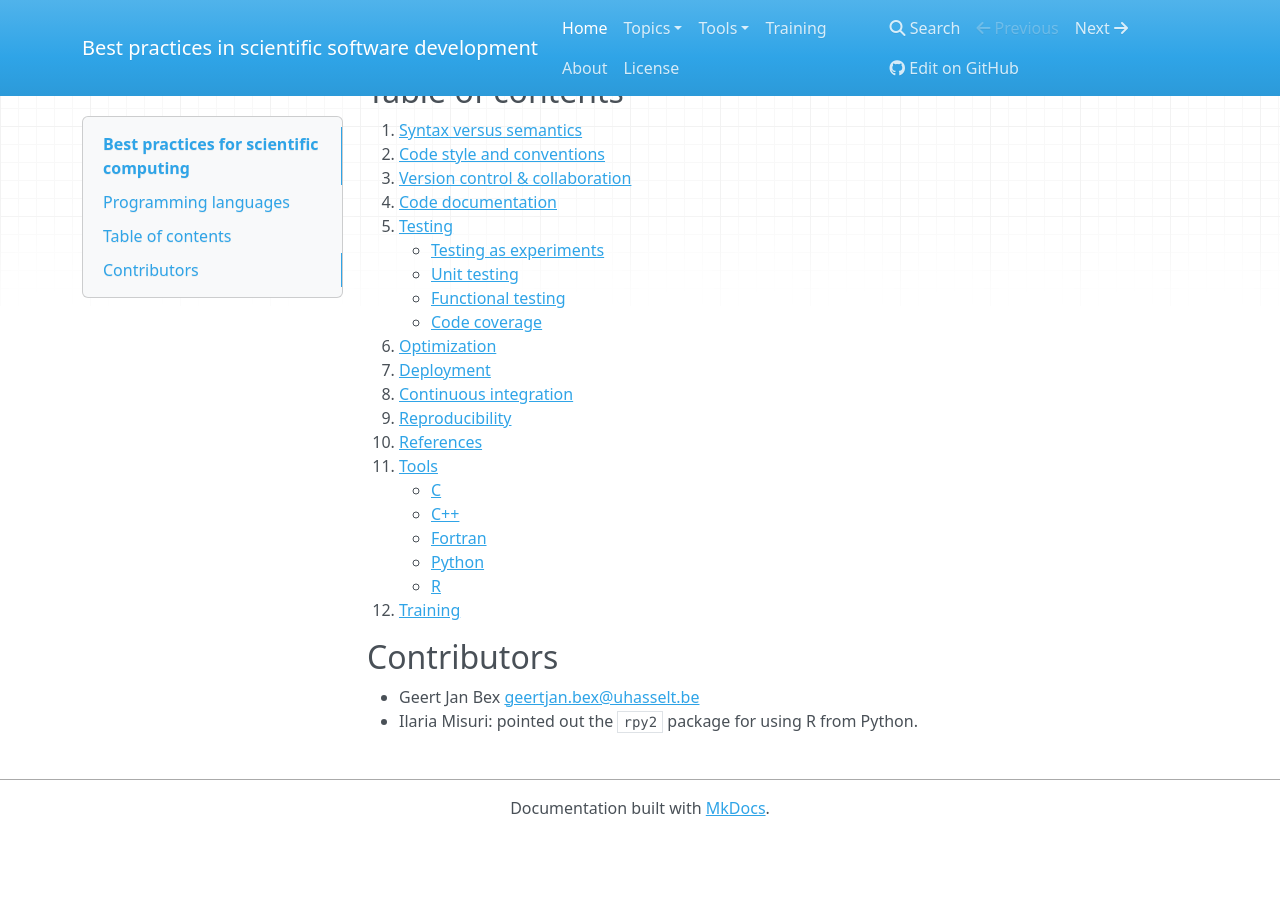
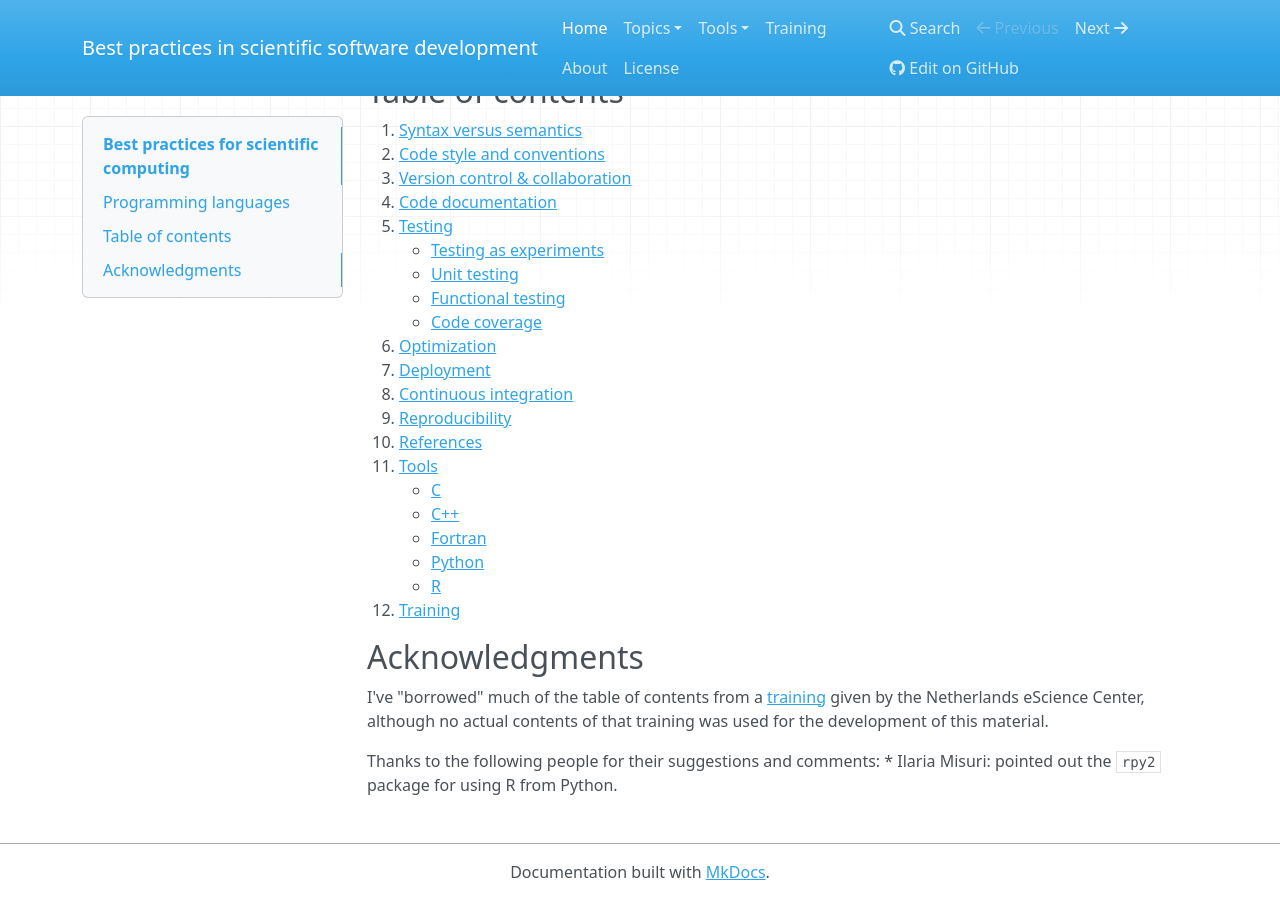
Before and after one commit to gjbex/Best-practices-for-scientific-computing, an MkDocs documentation site: the page built from docs/index.md, in a window 1280 px wide and 900 px high, scrolled down 549 px. Built offline with MkDocs 1.6.1, drawn with Linux system fonts in a browser that asks for light colours; nearby versions of some CDN libraries; before the commit the page ends 1385 px from its top, so only the background shows below that.

Commit message:
Make acknowledgment consistent

```diff
--- a/docs/index.md
+++ b/docs/index.md
@@ -46,7 +46,12 @@ Programming languages covered:
   1. [Training](training.md)
 
 
-## Contributors
+## Acknowledgments
 
-* Geert Jan Bex [geertjan.bex@uhasselt.be](geertjan.bex@uhasselt.be)
+I've "borrowed" much of the table of contents from a
+[training](https://www.esciencecenter.nl/event/good-practices-in-research-software-development-2/)
+given by the Netherlands eScience Center, although no actual contents of that
+training was used for the development of this material.
+
+Thanks to the following people for their suggestions and comments:
 * Ilaria Misuri: pointed out the `rpy2` package for using R from Python.
```
Also changed, not shown: README.md (+3 -0 lines).
